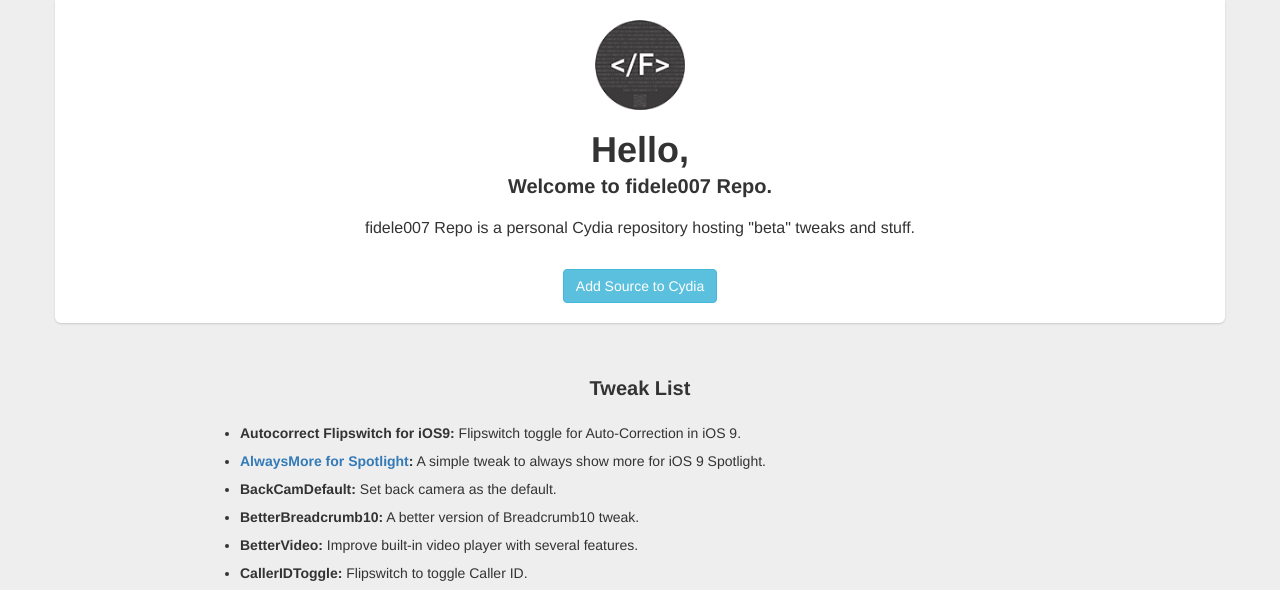
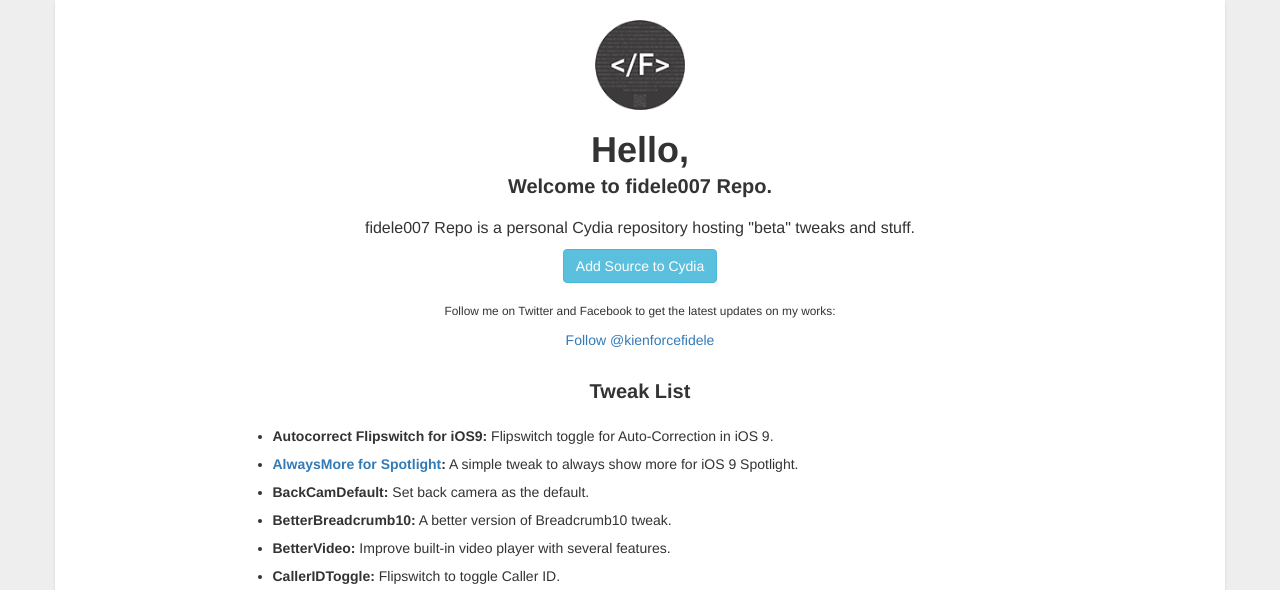
Before and after one commit to fidele007/fidele007.github.io, a PHP site: page / in a window 1280 px wide. Shown: the top 590 px of the page. Run offline with PHP 8.4, Linux system fonts and the light colour scheme; some libraries are stand-ins or nearby versions.

Commit message:
Add Twitter and Facebook page buttons

```diff
--- a/index.html
+++ b/index.html
@@ -10,13 +10,27 @@
     <link rel="stylesheet" type="text/css" href="style.css">
   </head>
   <body>
+    <div id="fb-root"></div>
+    <script>(function(d, s, id) {
+      var js, fjs = d.getElementsByTagName(s)[0];
+      if (d.getElementById(id)) return;
+      js = d.createElement(s); js.id = id;
+      js.src = "//connect.facebook.net/en_US/sdk.js#xfbml=1&version=v2.7&appId=256600168067206";
+      fjs.parentNode.insertBefore(js, fjs);
+    }(document, 'script', 'facebook-jssdk'));</script>
+
     <div class="container">
       <img src="site_logo_small.png" alt="Site Logo" height="90" width="90"/>
       <h1>Hello,</h1>
       <h2>Welcome to fidele007 Repo.</h2>
       <p>fidele007 Repo is a personal Cydia repository hosting "beta" tweaks and stuff.</p>
-      <br>
       <a class="btn btn-info" href="cydia://url/https://cydia.saurik.com/api/share#?source=https://fidele007.github.io/">Add Source to Cydia</a>
+      <div>
+      <p class="small">Follow me on Twitter and Facebook to get the latest updates on my works:</p>
+      <div>
+        <a href="https://twitter.com/kienforcefidele" class="twitter-follow-button" data-show-count="false">Follow @kienforcefidele</a><script async src="//platform.twitter.com/widgets.js" charset="utf-8"></script>
+      </div>
+      <div class="fb-like" data-href="https://www.facebook.com/fidele007repo/" data-layout="button_count" data-action="like" data-size="small" data-show-faces="false" data-share="false"></div>
     </div>
     <div class="center-div">
       <h2>Tweak List</h2>
--- a/style.css
+++ b/style.css
@@ -72,3 +72,7 @@
             column-gap: 10em;
   }*/
 }
+
+.btn-info {
+  margin-bottom: 20px;
+}
```
